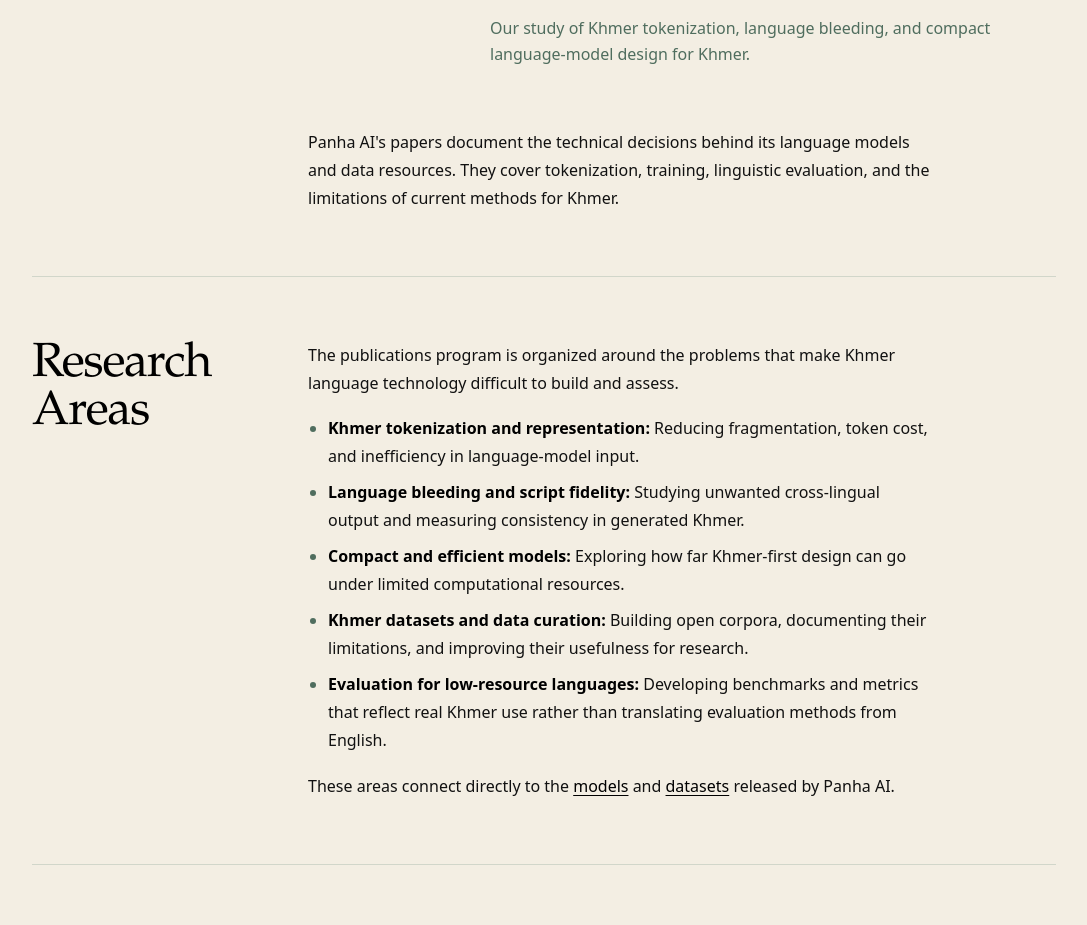
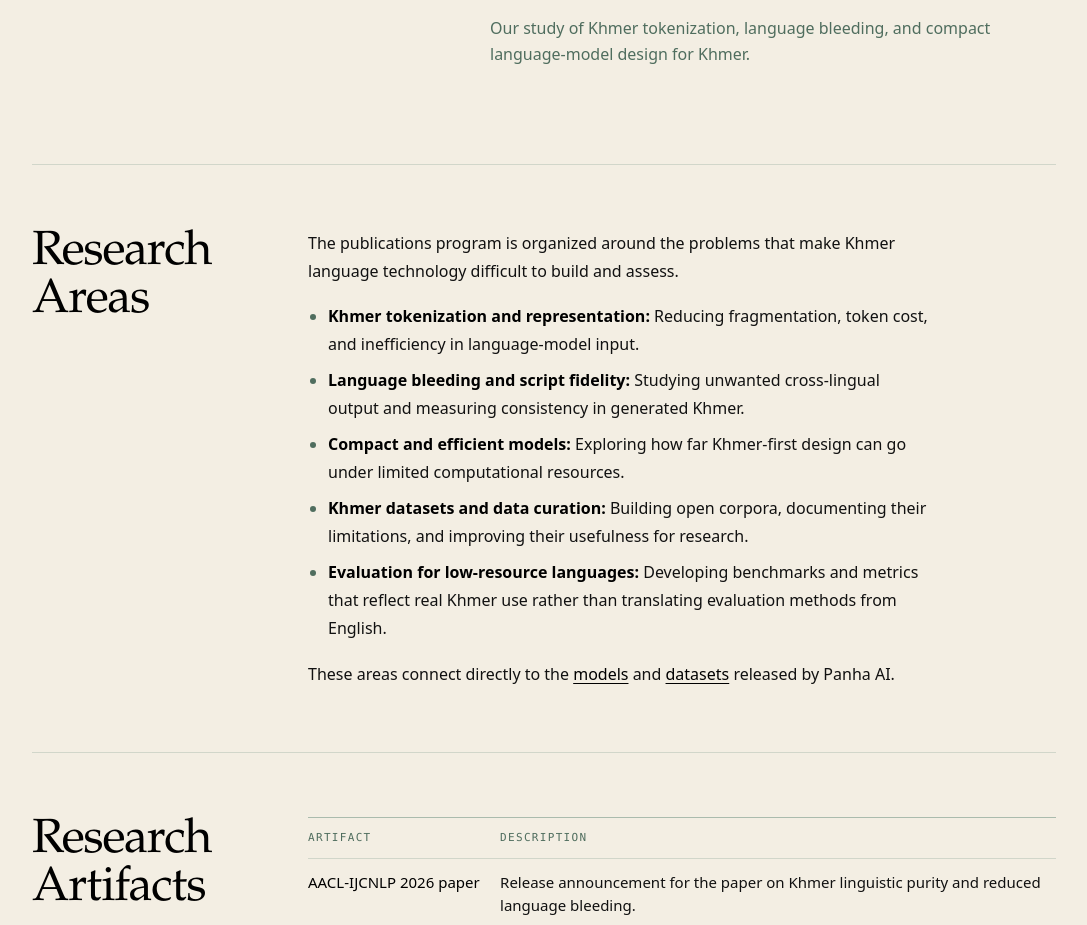
Before and after one commit to sovannpanhaseng/panha-ai, a Next.js app: page /publications in a window 1280 px wide. Shown: the part 800-1725 px from the top of the page, without its empty margins (96-1183 px from the left). Built offline with nearby package versions, Linux system fonts and the light colour scheme.

Commit message:
Remove publications intro paragraph

```diff
--- a/app/publications/page.tsx
+++ b/app/publications/page.tsx
@@ -24,13 +24,6 @@ export default function PublicationsPage() {
           {PUBLICATION_ITEMS.map((item) => (
             <NewsCard key={item.title} {...item} titleAs="h3" />
           ))}
-
-          <p>
-            Panha AI&apos;s papers document the technical decisions behind its
-            language models and data resources. They cover tokenization,
-            training, linguistic evaluation, and the limitations of current
-            methods for Khmer.
-          </p>
         </ResearchSection>
 
         <ResearchSection id="research-areas" title="Research Areas">
```
